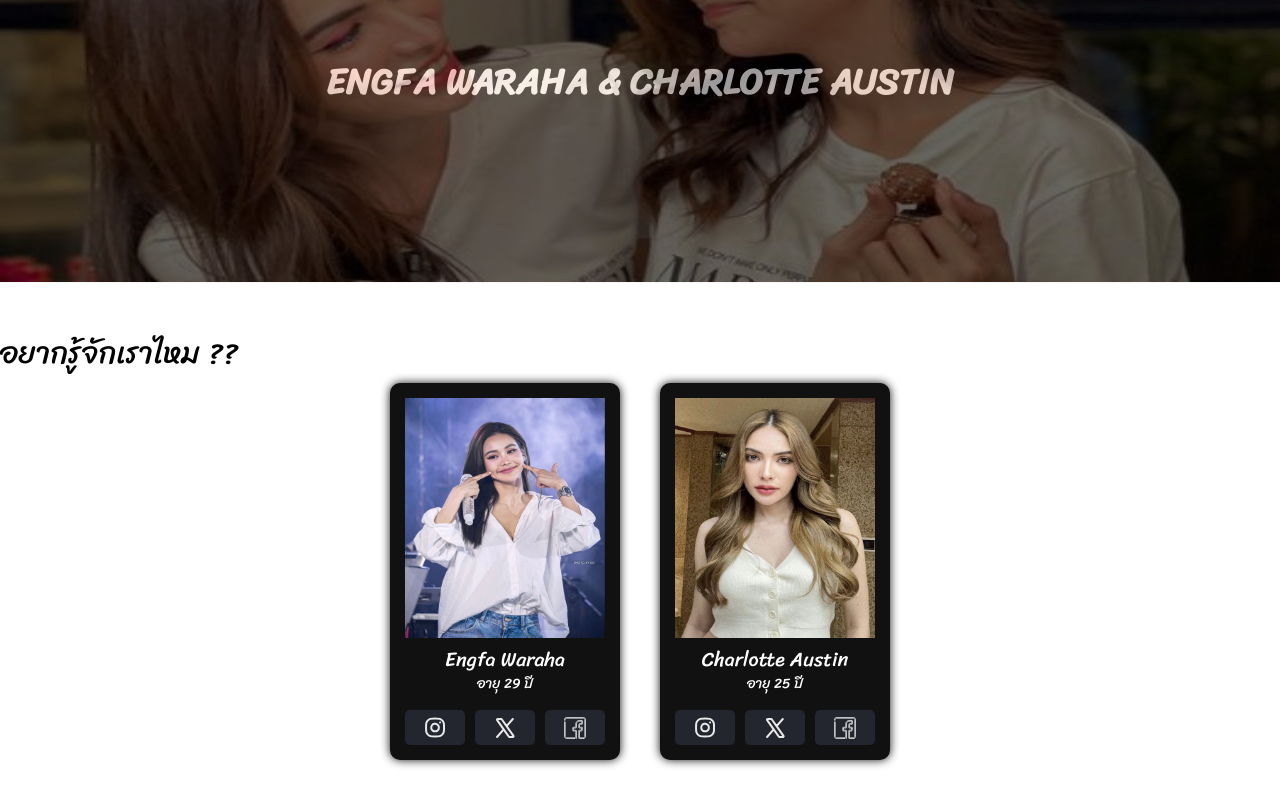
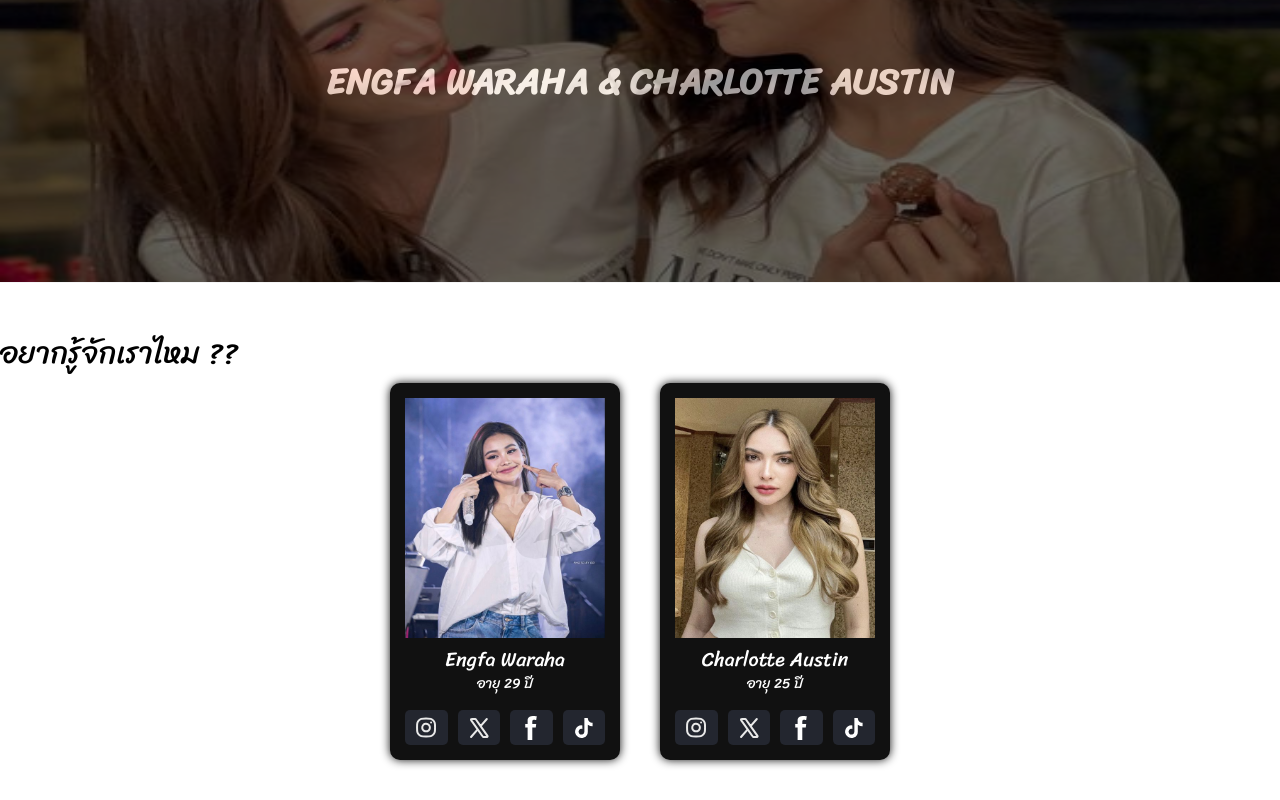
Before and after one commit to darunporn-san/englot, a Next.js app: page / in a window 1280 px wide. Shown: the part 230-1030 px from the top of the page. Built offline with nearby package versions, Linux system fonts and the light colour scheme.

Commit message:
[feat]add more social

```diff
--- a/src/app/page.tsx
+++ b/src/app/page.tsx
@@ -8,6 +8,7 @@ export interface ICardSocial {
     instagram: string;
     twitter: string;
     facebook: string;
+    tiktok:string;
   };
 }
 const actorList: ICardSocial[] = [
@@ -19,6 +20,7 @@ const actorList: ICardSocial[] = [
       instagram: "fa_engfa8",
       twitter: "EWaraha",
       facebook: "engfa.waraha.9",
+      tiktok:"@engfa32"
     },
   },
   {
@@ -29,6 +31,7 @@ const actorList: ICardSocial[] = [
       instagram: "itscharlotty",
       twitter: "itscharlotty",
       facebook: "ms.charlotteaustin",
+      tiktok:"@itscharlotty"
     },
   },
 ];
--- a/src/components/home/card-social.tsx
+++ b/src/components/home/card-social.tsx
@@ -2,7 +2,7 @@ import { ICardSocial } from "@/app/page";
 import Image from "next/image";
 
 const CardSocial = ({ detail }: { detail: ICardSocial }) => {
-  const { name, image,birthday, social_media } = detail;
+  const { name, image, birthday, social_media } = detail;
 
   const calculateAge = (birthday: string): number => {
     const birthDate = new Date(birthday);
@@ -12,7 +12,7 @@ const CardSocial = ({ detail }: { detail: ICardSocial }) => {
     const dayDifference = today.getDate() - birthDate.getDate();
 
     if (monthDifference < 0 || (monthDifference === 0 && dayDifference < 0)) {
-        age--;
+      age--;
     }
     return age;
   };
@@ -25,7 +25,9 @@ const CardSocial = ({ detail }: { detail: ICardSocial }) => {
           src={`/images/${image}.png`}
         />
         <p className="text-white mt-2 text-xl">{name}</p>
-        <p className="text-white mb-4 mt-0 text-sm">อายุ {calculateAge(birthday)} ปี</p>
+        <p className="text-white mb-4 mt-0 text-sm">
+          อายุ {calculateAge(birthday)} ปี
+        </p>
         <div className="icons">
           <a
             className="instagram bg-gray-700 hover:bg-instagram-gradient transition transform duration-500 hover:-translate-y-1 "
@@ -75,26 +77,55 @@ const CardSocial = ({ detail }: { detail: ICardSocial }) => {
             href={`https://web.facebook.com/${social_media.facebook}`}
           >
             <svg
+              fill="#ffffff"
+              height="24"
+
+              width="24"              xmlns="http://www.w3.org/2000/svg"
+              viewBox="0 0 512 512"
+              stroke="#ffffff"
+            >
+              <g id="SVGRepo_bgCarrier" stroke-width="0"></g>
+              <g
+                id="SVGRepo_tracerCarrier"
+                stroke-linecap="round"
+                stroke-linejoin="round"
+              ></g>
+              <g id="SVGRepo_iconCarrier">
+                {" "}
+                <g id="7935ec95c421cee6d86eb22ecd11b7e3">
+                  {" "}
+                  <path
+                    d="M283.122,122.174c0,5.24,0,22.319,0,46.583h83.424l-9.045,74.367h-74.379 c0,114.688,0,268.375,0,268.375h-98.726c0,0,0-151.653,0-268.375h-51.443v-74.367h51.443c0-29.492,0-50.463,0-56.302 c0-27.82-2.096-41.02,9.725-62.578C205.948,28.32,239.308-0.174,297.007,0.512c57.713,0.711,82.04,6.263,82.04,6.263 l-12.501,79.257c0,0-36.853-9.731-54.942-6.263C293.539,83.238,283.122,94.366,283.122,122.174z"
+                  >
+                    {" "}
+                  </path>{" "}
+                </g>{" "}
+              </g>
+            </svg>
+          </a>
+          <a
+            target="_blank"
+            className="tiktok bg-gray-700  hover:bg-[#010101] transition transform duration-500 hover:-translate-y-1 "
+            href={`https://www.tiktok.com/${social_media.tiktok}`}
+          >
+            <svg
+              fill="#ffffff"
+              viewBox="0 0 24.00 24.00"
               xmlns="http://www.w3.org/2000/svg"
-              fill="none"
-              viewBox="0 0 32 32"
+              stroke="#ffffff"
               height="24"
               width="24"
+              stroke-width="0.00024000000000000003"
             >
-              <path
-                d="M15.5,30h-11C3.122,30,2,28.879,2,27.5V8c0-0.276,0.224-0.5,0.5-0.5S3,7.724,3,8v19.5    C3,28.327,3.673,29,4.5,29h11c0.276,0,0.5,0.224,0.5,0.5S15.776,30,15.5,30z"
+              <g id="SVGRepo_bgCarrier" stroke-width="0"></g>
+              <g
+                id="SVGRepo_tracerCarrier"
+                stroke-linecap="round"
                 stroke-linejoin="round"
-                stroke-linecap="round"
-                stroke-width="1"
-                stroke="currentColor"
-              />
-              <path
-                d="M27.5,30h-6c-0.276,0-0.5-0.224-0.5-0.5v-10c0-0.276,0.224-0.5,0.5-0.5h3.059l0.375-3H21.5    c-0.276,0-0.5-0.224-0.5-0.5v-4c0-0.827,0.673-1.5,1.5-1.5H25V7h-3.5C19.57,7,18,8.57,18,10.5v5c0,0.276-0.224,0.5-0.5,0.5H14v3    h3.5c0.276,0,0.5,0.224,0.5,0.5v10c0,0.276-0.224,0.5-0.5,0.5S17,29.776,17,29.5V20h-3.5c-0.276,0-0.5-0.224-0.5-0.5v-4    c0-0.276,0.224-0.5,0.5-0.5H17v-4.5C17,8.019,19.019,6,21.5,6h4C25.776,6,26,6.224,26,6.5v4c0,0.276-0.224,0.5-0.5,0.5h-3    c-0.276,0-0.5,0.225-0.5,0.5V15h3.5c0.144,0,0.28,0.062,0.375,0.169c0.095,0.107,0.139,0.251,0.121,0.394l-0.5,4    C25.465,19.813,25.252,20,25,20h-3v9h5.5c0.827,0,1.5-0.673,1.5-1.5v-23C29,3.673,28.327,3,27.5,3h-23C3.673,3,3,3.673,3,4.5v1    C3,5.776,2.776,6,2.5,6S2,5.776,2,5.5v-1C2,3.121,3.122,2,4.5,2h23C28.878,2,30,3.121,30,4.5v23C30,28.879,28.878,30,27.5,30z"
-                stroke-linejoin="round"
-                stroke-linecap="round"
-                stroke-width="1"
-                stroke="currentColor"
-              />
+              ></g>
+              <g id="SVGRepo_iconCarrier">
+                <path d="M19.589 6.686a4.793 4.793 0 0 1-3.77-4.245V2h-3.445v13.672a2.896 2.896 0 0 1-5.201 1.743l-.002-.001.002.001a2.895 2.895 0 0 1 3.183-4.51v-3.5a6.329 6.329 0 0 0-5.394 10.692 6.33 6.33 0 0 0 10.857-4.424V8.687a8.182 8.182 0 0 0 4.773 1.526V6.79a4.831 4.831 0 0 1-1.003-.104z"></path>
+              </g>
             </svg>
           </a>
         </div>
```
